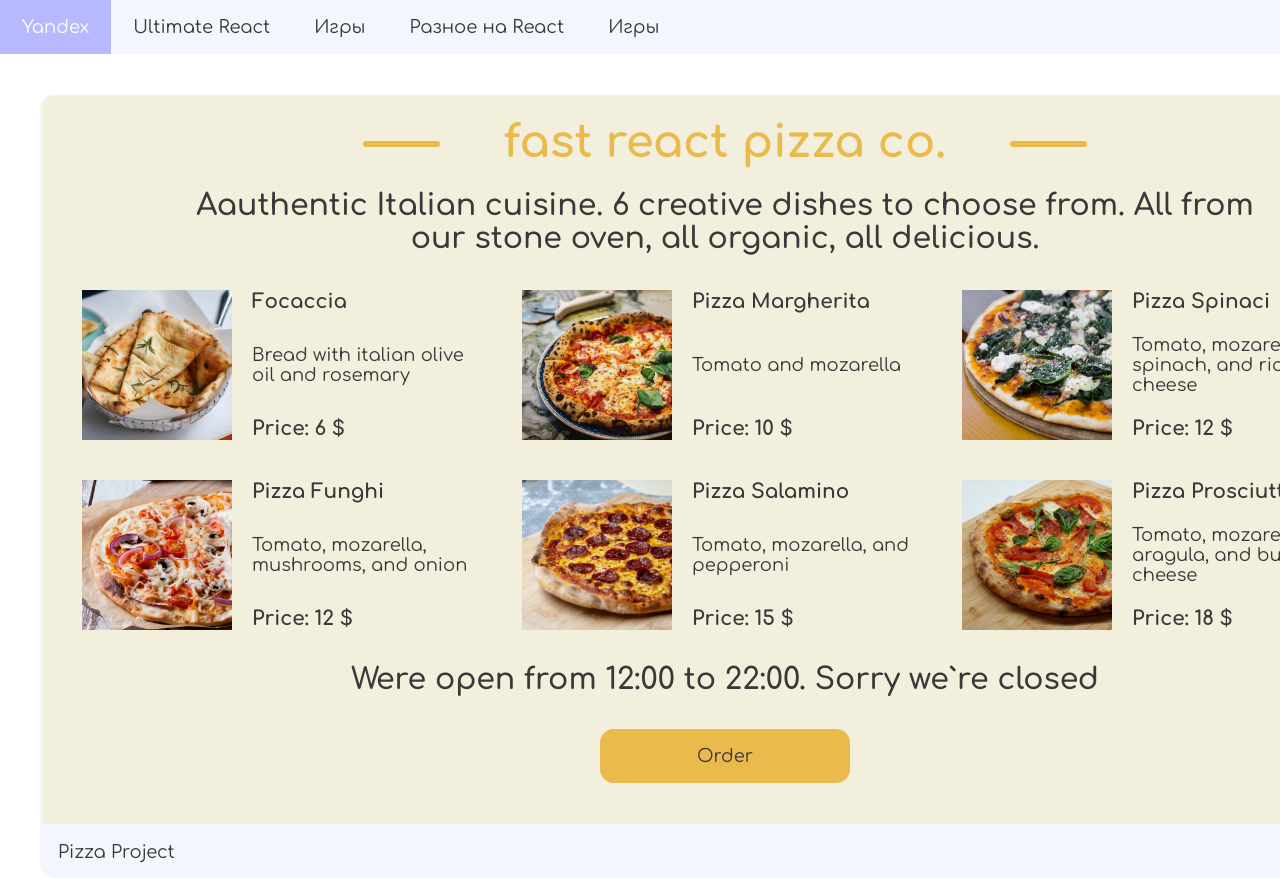
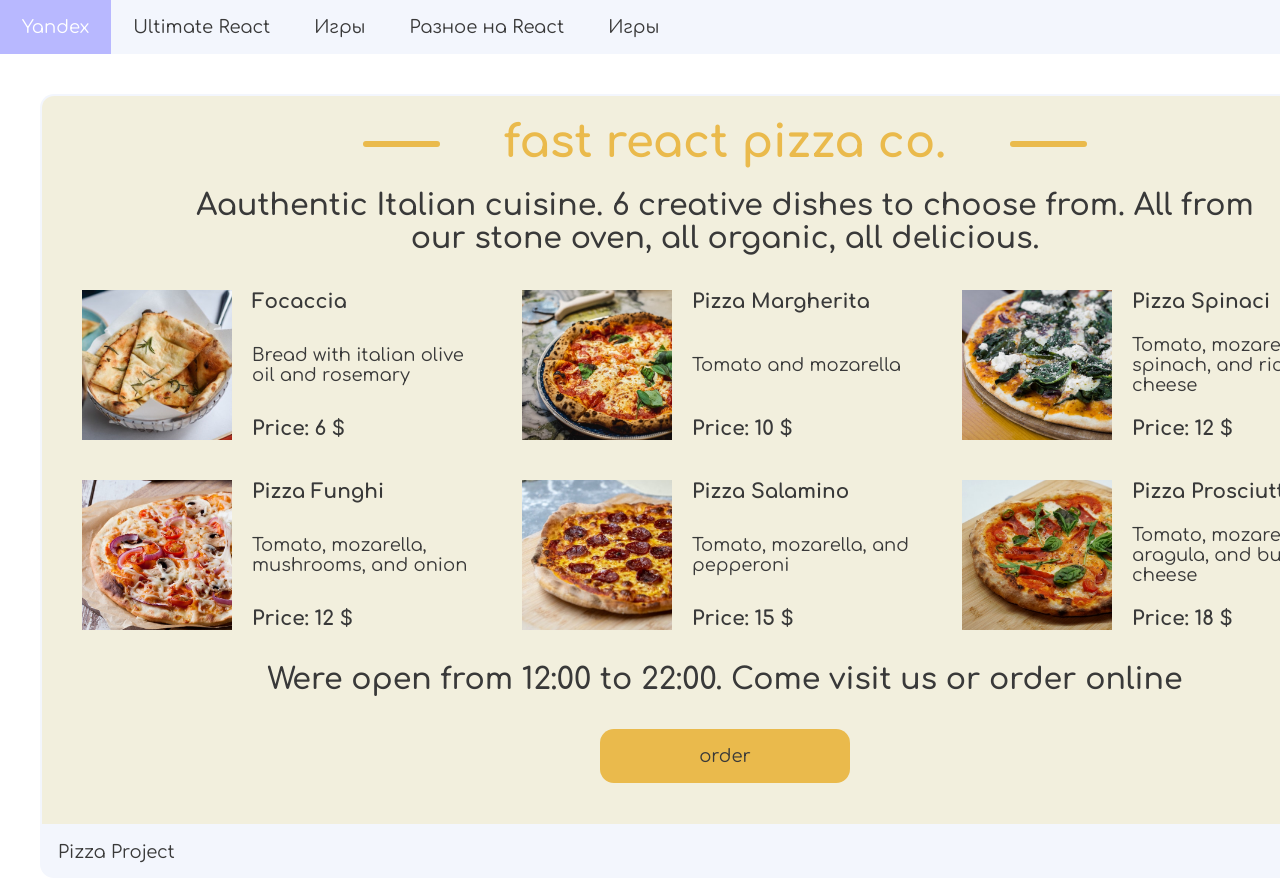
Before and after one commit to ArtErusov/MainReact, a React (Vite) app: page /ultimatereact in a window 1280 px wide. Shown: the top 878 px of the page. Built offline with nearby package versions, Linux system fonts and the light colour scheme.

Commit message:
I changed the button conditionally and optimized the code a little

```diff
--- a/src/pages/ultimateReact/items/pizzaProject/pizzaProject.jsx
+++ b/src/pages/ultimateReact/items/pizzaProject/pizzaProject.jsx
@@ -48,7 +48,8 @@ const PizzaProject = () => {
   ];
 
   const nowTime = new Date().getHours();
-  const openTime = `Were open from 12:00 to 22:00. ${nowTime >= 12 && nowTime <= 15 ? 'Come visit us or order online' : 'Sorry we`re closed'} `;
+  const checkOpenTime = nowTime >= 12 && nowTime <= 22;
+  const openTime = `Were open from 12:00 to 22:00. ${checkOpenTime ? 'Come visit us or order online' : 'Sorry we`re closed'} `;
   console.log(openTime);
   return (
     <Fragment>
@@ -70,7 +71,7 @@ const PizzaProject = () => {
         </ul>
 
         <p className={styles.mainContainer__text_lastChild}>{openTime}</p>
-        <button>Order</button>
+        <button className={checkOpenTime ? styles.mainContainer__but : styles.mainContainer__butGray}>{checkOpenTime ? 'order' : 'We`re sleeping now, come back in the morning =('}</button>
       </div>
       <div className={styles.extraContainer}>
         <p>Pizza Project</p>
--- a/src/pages/ultimateReact/items/pizzaProject/styles.module.scss
+++ b/src/pages/ultimateReact/items/pizzaProject/styles.module.scss
@@ -52,15 +52,29 @@
       text-align: center;
     }
   }
-  button {
-    width: 250px;
+  &__but {
+    min-width: 250px;
     height: 54px;
     margin-top: 33px;
     background-color: var(--yellow-rich);
     border-radius: 14px;
     position: relative;
     left: 50%;
+    padding: 0 20px;
     transform: translate(-50%, 0);
+  }
+
+  &__butGray{
+    min-width: 250px;
+    height: 54px;
+    margin-top: 33px;
+    background-color: var(--blue-light);
+    border-radius: 14px;
+    position: relative;
+    left: 50%;
+    padding: 0 20px;
+    transform: translate(-50%, 0);
+    pointer-events: none;
   }
 }
 
```
